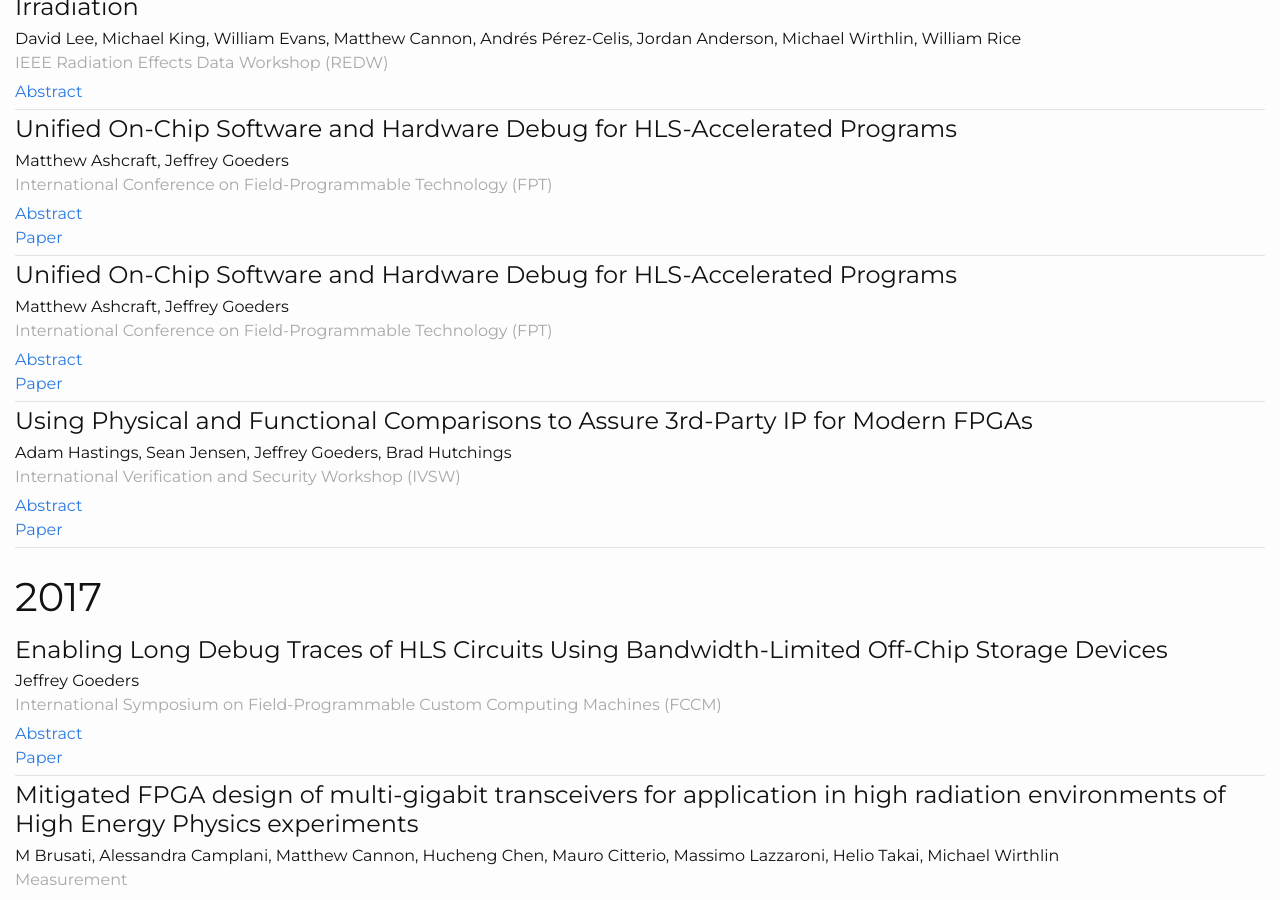
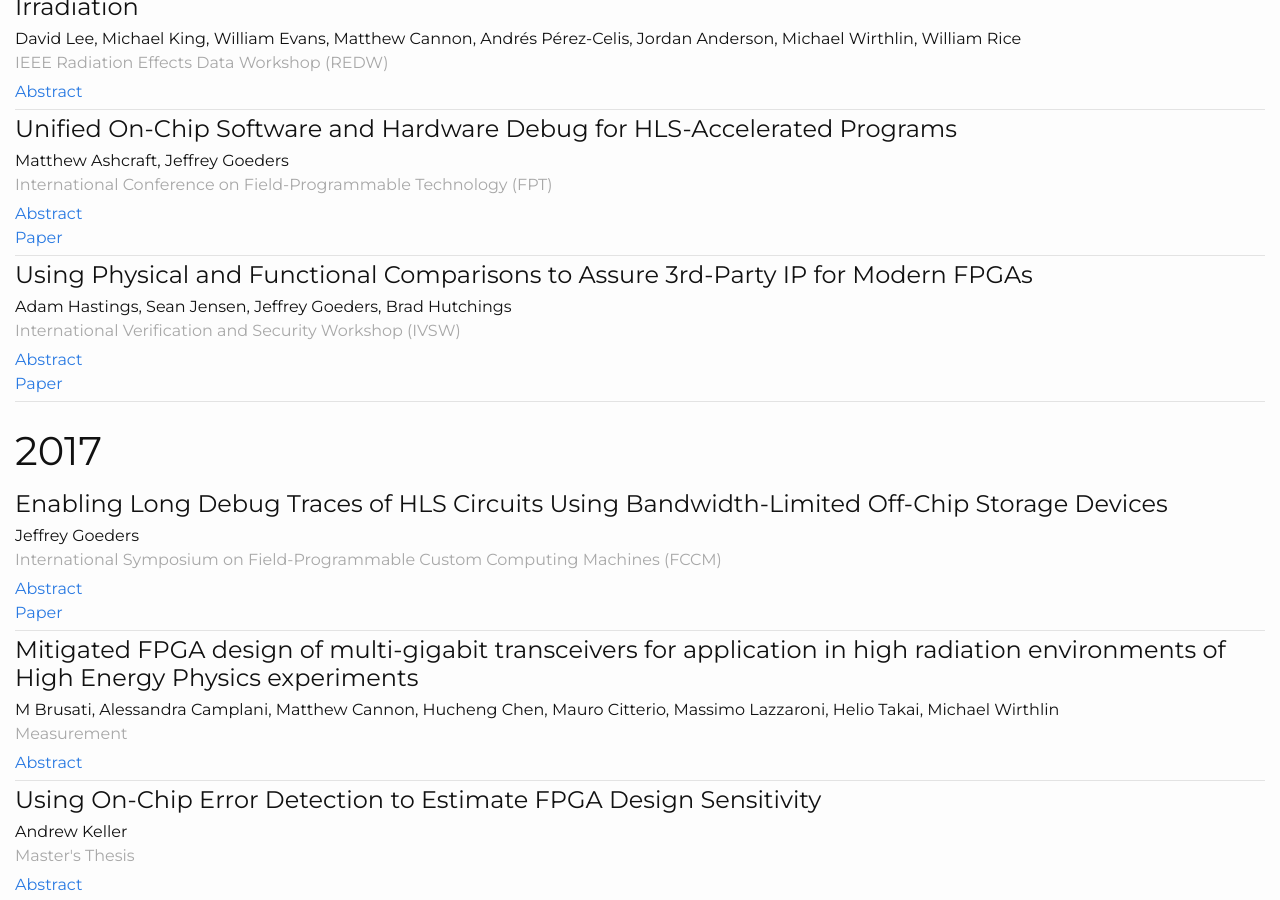
Before and after one commit to byuccl/byuccl.github.io, a Jekyll site: the page built from pages/papers.html, in a window 1280 px wide and 900 px high, scrolled down 3030 px. Built offline with Jekyll 4.4.1, drawn with Linux system fonts in a browser that asks for light colours; nearby versions of some CDN libraries; some of the changed lines change nothing that is shown.

Commit message:
fixed error

```diff
--- a/_data/papers.yaml
+++ b/_data/papers.yaml
@@ -333,15 +333,6 @@
     High-level synthesis (HLS) has gained considerable traction in recent years. Despite considerable strides in the development of quality HLS compilers, one area that is often cited as a barrier to HLS adoption is the difficulty in debugging HLS produced circuits. Recent academic work has presented techniques that use on-chip memories to efficiently record execution of HLS circuits, and map the captured data back to the original source code to provide the user with a software-like debug experience. However, limited on-chip memory results in very short debug traces, which may force a designer to spend multiple debug iterations to resolve complicated bugs. In this work we present techniques to enable off-chip capture of HLS debug information. While off-chip storage does not suffer from the capacity limitations of on-chip memory, its usage introduces a new challenge: limited bandwidth. In this work we show how information from within the HLS flow can be leveraged to generated a streamed debug trace within given bandwidth constraints. For a bandwidth limited interface, we show that our techniques allow the user to observe 19× more source code variables than using a basic approach.
   url: goeders_fccm17.pdf
 
-- title: Unified On-Chip Software and Hardware Debug for HLS-Accelerated Programs
-  authors: Matthew Ashcraft, Jeffrey Goeders
-  conference: International Conference on Field-Programmable Technology (FPT)
-  year: >
-    2018
-  abstract: >
-    Modern high-level synthesis (HLS)-based tools allow for the creation of complex systems where parts of the user's software are executed on a conventional processor, and the other parts are implemented as hardware accelerators via HLS flows. While modern tools allow designers to construct these systems relatively quickly, observing and debugging the real-time execution of these complex systems remains challenging. Recent academic work has focused on providing designers software-like visibility into the execution of their HLS hardware accelerators; however, this work has assumed that the hardware is observed in isolation. In this work we demonstrate techniques toward a unified in-system software and hardware debugging environment, where the user can capture execution of both the hardware and software domains, and their interactions. We present the performance costs of capturing this execution data, exploring the impact of different levels of observation.
-  url: ashcraft_fpt18.pdf
-
 - title: Using Novel Configuration Techniques for Accelerated FPGA Aging
   authors: Tanner Gaskin, Hayden Cook, Wesley Stirk, Robert Lucas, Jeffrey Goeders, and Brad Hutchings
   conference: International Conference on Field-Programmable Logic and Applications (FPL)
```
